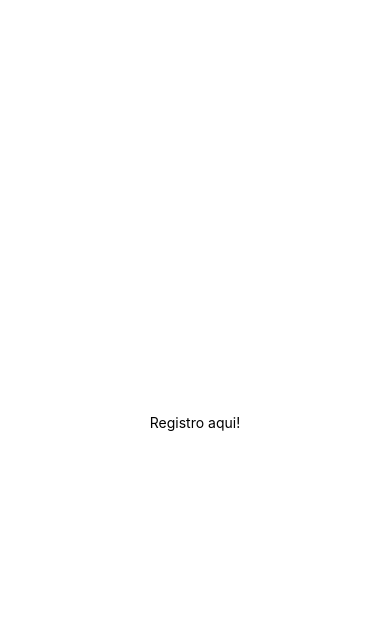
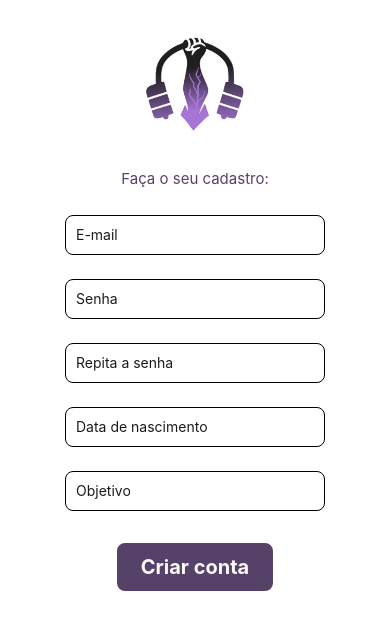
Before and after one commit to Luscv/CommitToFit-mobile, a React Native app: screen /Register in a window 390 px wide. Shown: the top 630 px of the page. Built offline with nearby package versions, Linux system fonts and the light colour scheme.

Commit message:
login page layout finished, register started

```diff
--- a/src/components/ButtonComponent.jsx
+++ b/src/components/ButtonComponent.jsx
@@ -1,35 +1,80 @@
-import { StyleSheet, TouchableHighlight, Text, Dimensions } from "react-native"
+import { useRef } from "react"
+import { StyleSheet, TouchableHighlight, Text, Dimensions, Animated } from "react-native"
 
 const styles = StyleSheet.create({
-    button: {
+    container:{
+        overflow: 'hidden',
+        alignSelf: 'center',
+
+    },
+    buttonContainer: {
+        padding: 10,
+        borderWidth: 2,
+        width: Dimensions.get('window').width / 2.5 ,
+        borderRadius: 8,
+        borderColor: '#564269'
+    },
+    buttonText: {
         fontSize: 20,
-        padding: 10,
+        fontWeight: 'bold',
         textAlign: 'center',
-        overflow: 'hidden',
-        borderWidth: 2,
-        borderRadius: '8%',
-        width: Dimensions.get('window').width / 2.5 ,
-        fontWeight: 'bold'
     },
-    primary: {
+    primaryContainer: {
         backgroundColor: '#564269',
+
+    },
+    primaryText: {
         color: '#fafafa',
-        borderColor: '#564269',
     },
-    secondary: {
-        borderColor: '#564269',
+    secondaryContainer: {
+        backgroundColor: 'transparent'
+    },
+    secondaryText: {
         color: '#564269'
     }
 })
 
 export const ButtonComponent = (props) => {
-    const stylesButton = [styles.button]
-    if(props.primary) stylesButton.push(styles.primary)
-    if(props.secondary) stylesButton.push(styles.secondary)
+    const scaleValue = useRef(new Animated.Value(1)).current
+
+    const animateButton = (toValue) => {
+        Animated.spring(scaleValue, {
+            toValue,
+            useNativeDriver: true,
+        }).start()
+    }
+
+    const handlePressIn = () => animateButton(0.95)
+    const handlePressOut = () => animateButton(1)
+
+    const containerStyles = [styles.buttonContainer]
+    const textStyles = [styles.buttonText]
+
+    if(props.primary){
+        containerStyles.push(styles.primaryContainer)
+        textStyles.push(styles.primaryText)
+    }
+    if(props.secondary){
+        containerStyles.push(styles.secondaryContainer)
+        textStyles.push(styles.secondaryText)
+    }
+
     return(
-        <TouchableHighlight onPress={props.onClick}>
-            <Text style={stylesButton}>{props.action}</Text>
+        <TouchableHighlight
+            onPress={props.onClick}
+            onPressIn={handlePressIn}
+            onPressOut={handlePressOut}
+            underlayColor='transparent'
+            style={styles.container}
+        >
+            <Animated.View style={[
+                containerStyles,
+                {
+                    transform: [{scale: scaleValue}]
+                }
+            ]}>
+                <Text style={textStyles}>{props.action}</Text>
+            </Animated.View>
         </TouchableHighlight>
-
     )
 }
--- /dev/null
+++ b/src/components/InputFormComponent.jsx
@@ -0,0 +1,6 @@
+export const inputForm = () => {
+    return(
+        <>
+        </>
+    )
+}
--- a/src/screens/Login.jsx
+++ b/src/screens/Login.jsx
@@ -1,4 +1,6 @@
-import { StyleSheet, Text, View } from "react-native"
+import { StyleSheet, Text, View, Image, Dimensions, TextInput, KeyboardAvoidingView, Platform } from "react-native"
+import imagePath from "../utils/constant/imagePath"
+import { ButtonComponent } from "../components/ButtonComponent"
 
 const styles = StyleSheet.create({
     container: {
@@ -7,14 +9,56 @@ const styles = StyleSheet.create({
         alignItems: 'center',
         justifyContent: 'space-evenly',
     },
+    imageStyle: {
+        height: Dimensions.get('window').height/5,
+        width: Dimensions.get('window').width/1.5,
+        resizeMode: 'contain'
+    },
+    input: {
+        height: 40,
+        width: Dimensions.get('window').width/1.5,
+        margin: 12,
+        borderWidth: 1,
+        padding: 10,
+        borderRadius: 8
+    },
+    loginForm: {
+        alignContent: 'center',
+        alignItems: 'center',
+        gap: 20
+    },
 })
 
 export const Login = () => {
     return(
-        <View style={styles.container}>
-            <Text>
-                Login aqui!
-            </Text>
-        </View>
+        <KeyboardAvoidingView
+            behavior={Platform.OS === 'ios'? 'padding' : 'height'}
+            keyboardVerticalOffset={Platform.OS === 'ios' ? 40 : 0}
+            style={styles.container}
+        >
+            <Image
+                style={styles.imageStyle}
+                source={imagePath.logoMini}
+            />
+            <View style={styles.loginForm}>
+                <View>
+                    <Text style={{alignSelf:'center', fontSize: 15, color: '#564269', paddingBottom: 15}}>Bem-vindo de volta! Faça seu Login:</Text>
+                    <TextInput
+                        style={styles.input}
+                        placeholder="e-mail"
+                        placeholderTextColor='#1b1b1b'
+                    />
+                    <TextInput
+                        style={styles.input}
+                        placeholder="senha"
+                        placeholderTextColor='#1b1b1b'
+                    />
+                </View>
+                <ButtonComponent
+                    primary
+                    action='Login'
+                />
+            </View>
+        </KeyboardAvoidingView>
     )
 }
--- a/src/screens/Register.jsx
+++ b/src/screens/Register.jsx
@@ -1,20 +1,80 @@
-import { Text, StyleSheet, View } from "react-native"
+
+import { StyleSheet, Text, View, Image, Dimensions, TextInput, KeyboardAvoidingView, Platform } from "react-native"
+import imagePath from "../utils/constant/imagePath"
+import { ButtonComponent } from "../components/ButtonComponent"
 
 const styles = StyleSheet.create({
     container: {
         flex: 1,
         backgroundColor: '#fff',
         alignItems: 'center',
-        justifyContent: 'space-evenly',
+        justifyContent: 'flex-start',
+    },
+    imageStyle: {
+        height: Dimensions.get('window').height/5,
+        width: Dimensions.get('window').width/4,
+        resizeMode: 'contain'
+    },
+    input: {
+        height: 40,
+        width: Dimensions.get('window').width/1.5,
+        margin: 12,
+        borderWidth: 1,
+        padding: 10,
+        borderRadius: 8
+    },
+    loginForm: {
+        alignContent: 'center',
+        alignItems: 'center',
+        gap: 20
     },
 })
 
 export const Register = () => {
     return(
-        <View style={styles.container}>
-            <Text>
-                Registro aqui!
-            </Text>
-        </View>
+        <KeyboardAvoidingView
+            behavior={Platform.OS === 'ios'? 'padding' : 'height'}
+            keyboardVerticalOffset={Platform.OS === 'ios' ? 40 : 0}
+            style={styles.container}
+        >
+            <Image
+                style={styles.imageStyle}
+                source={imagePath.logoMark}
+            />
+            <View style={styles.loginForm}>
+                <View>
+                    <Text style={{alignSelf:'center', fontSize: 15, color: '#564269', paddingBottom: 15}}>Faça o seu cadastro:</Text>
+                    <TextInput
+                        style={styles.input}
+                        placeholder="E-mail"
+                        placeholderTextColor='#1b1b1b'
+                    />
+                    <TextInput
+                        style={styles.input}
+                        placeholder="Senha"
+                        placeholderTextColor='#1b1b1b'
+                    />
+                    <TextInput
+                        style={styles.input}
+                        placeholder="Repita a senha"
+                        placeholderTextColor='#1b1b1b'
+                    />
+                    <TextInput
+                        style={styles.input}
+                        placeholder="Data de nascimento"
+                        placeholderTextColor='#1b1b1b'
+                    />
+                    <TextInput
+                        style={styles.input}
+                        placeholder="Objetivo"
+                        placeholderTextColor='#1b1b1b'
+                    />
+                </View>
+                <ButtonComponent
+                    primary
+                    action='Criar conta'
+                />
+            </View>
+        </KeyboardAvoidingView>
     )
 }
--- a/src/utils/constant/imagePath.js
+++ b/src/utils/constant/imagePath.js
@@ -1,3 +1,5 @@
 export default{
-    logoImage: require('../../assets/welcomeLogo.png')
+    logoImage: require('../../assets/welcomeLogo.png'),
+    logoMini: require('../../assets/appLogo.png'),
+    logoMark: require('../../assets/commitToFitLogo.png')
 }
```
